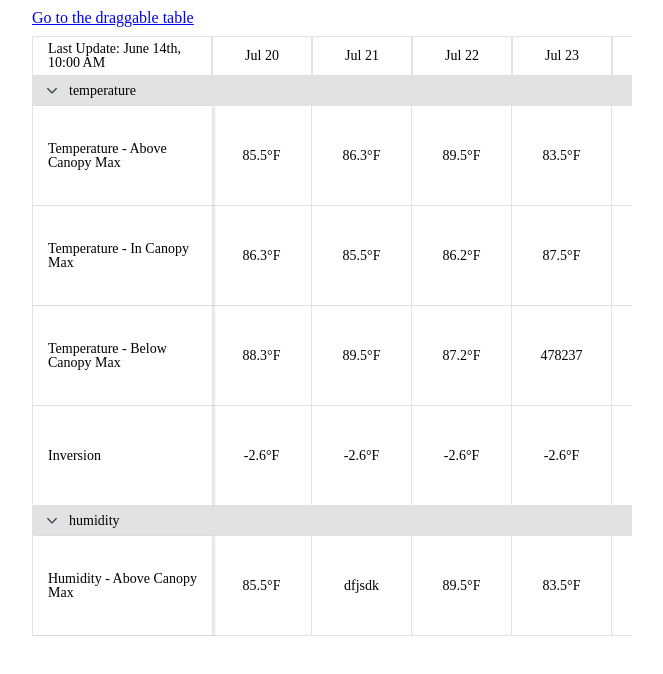
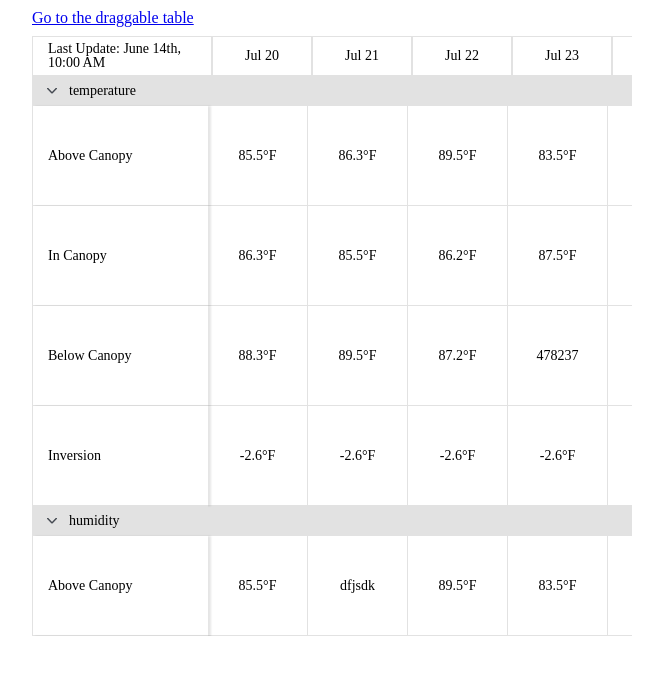
Before and after one commit to taishikato/simple-dnd-example-2, a React (Vite) app: page /collapse in a window 1280 px wide. Shown: the top 674 px of the page, without its empty margins (308-971 px from the left). Built offline with nearby package versions, Linux system fonts and the light colour scheme.

Commit message:
add WetBulb

```diff
--- a/src/Collapse.tsx
+++ b/src/Collapse.tsx
@@ -31,7 +31,7 @@ const tableDataRaw: DataProps<BanyanValueType>[] = [
     name: "temperature",
     items: [
       {
-        name: "Temperature - Above Canopy Max",
+        name: "Above Canopy",
         valueName: "temperature_c_above_max",
         values: {
           "2022-07-20T08:00:00.000Z": "85.5°F",
@@ -42,7 +42,7 @@ const tableDataRaw: DataProps<BanyanValueType>[] = [
         },
       },
       {
-        name: "Temperature - In Canopy Max",
+        name: "In Canopy",
         valueName: "temperature_c_in_max",
         values: {
           "2022-07-20T08:00:00.000Z": "86.3°F",
@@ -53,7 +53,7 @@ const tableDataRaw: DataProps<BanyanValueType>[] = [
         },
       },
       {
-        name: "Temperature - Below Canopy Max",
+        name: "Below Canopy",
         valueName: "temperature_c_below_max",
         values: {
           "2022-07-20T08:00:00.000Z": "88.3°F",
@@ -80,7 +80,7 @@ const tableDataRaw: DataProps<BanyanValueType>[] = [
     name: "humidity",
     items: [
       {
-        name: "Humidity - Above Canopy Max",
+        name: "Above Canopy",
         valueName: "humidity_c_above_max",
         values: {
           "2022-07-20T08:00:00.000Z": "85.5°F",
@@ -91,7 +91,7 @@ const tableDataRaw: DataProps<BanyanValueType>[] = [
         },
       },
       {
-        name: "Humidity - In Canopy Max",
+        name: "In Canopy",
         valueName: "humidity_c_in_max",
         values: {
           "2022-07-20T08:00:00.000Z": "86.3°F",
@@ -114,7 +114,7 @@ const tableDataRaw: DataProps<BanyanValueType>[] = [
         },
       },
       {
-        name: "Humidity - Below Canopy Max",
+        name: "Below Canopy",
         valueName: "humidity_c_below_max",
         values: {
           "2022-07-20T08:00:00.000Z": "88.3°F",
@@ -126,6 +126,63 @@ const tableDataRaw: DataProps<BanyanValueType>[] = [
       },
     ],
   },
+  {
+    name: "WetBulb",
+    items: [
+      {
+        name: "WetBulb - Above Canopy Max",
+        valueName: "wetbulb_c_above_max",
+        values: {
+          "2022-07-20T08:00:00.000Z": "85.5°F",
+          "2022-07-21T08:00:00.000Z":
+            "testfhdshfjkdshfjshfdsjfhdjshfjdshfjdshfjdshfkjhsdjkfhsdkjahfkjdsahfjdksahfjksdhfjksdahfjkdsahfjksdah",
+          "2022-07-22T08:00:00.000Z": (
+            <img
+              src="https://img.devrant.com/devrant/rant/r_3015646_HZCi4.jpg"
+              className={css`
+                width: 100%;
+                height: 100%;
+                border-radius: 10px;
+              `}
+            />
+          ),
+          "2022-07-23T08:00:00.000Z": "83.5°F",
+          "2022-07-24T08:00:00.000Z": "82.5°F",
+        },
+      },
+      {
+        name: "WetBulb - In Canopy Max",
+        valueName: "wetbulb_c_in_max",
+        values: {
+          "2022-07-20T08:00:00.000Z": (
+            <img
+              src="https://res.cloudinary.com/practicaldev/image/fetch/s--iaqAI9Jj--/c_limit%2Cf_auto%2Cfl_progressive%2Cq_66%2Cw_880/https://i.imgur.com/Q3cUg29.gif"
+              className={css`
+                width: 100%;
+                border-radius: 10px;
+              `}
+            />
+          ),
+          "2022-07-21T08:00:00.000Z": "85.5°F",
+          "2022-07-22T08:00:00.000Z": "86.2°F",
+          "2022-07-23T08:00:00.000Z": "87.5°F",
+          "2022-07-24T08:00:00.000Z": 47328,
+        },
+      },
+      {
+        name: "WetBulb - Below Canopy Max",
+        valueName: "wetbulb_c_below_max",
+        values: {
+          "2022-07-20T08:00:00.000Z": "88.3°F",
+          "2022-07-21T08:00:00.000Z": "89.5°F",
+          "2022-07-22T08:00:00.000Z": "87.2°F",
+          "2022-07-23T08:00:00.000Z": 478237,
+          "2022-07-24T08:00:00.000Z": "84.2°F",
+        },
+      },
+    ],
+  },
+
   // {
   //   name: "Temperature - Above Canopy Max",
   //   valueName: "temperature_c_above_max",
```
